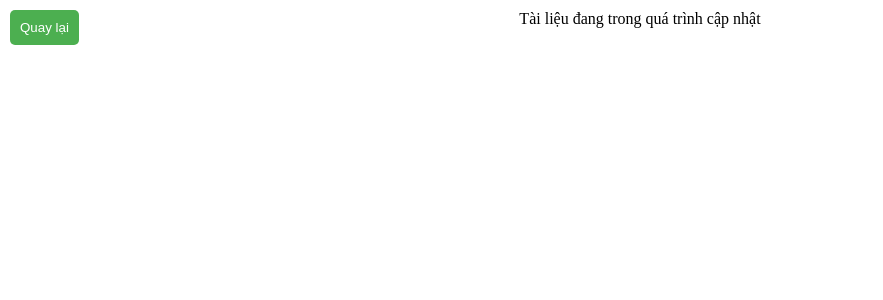
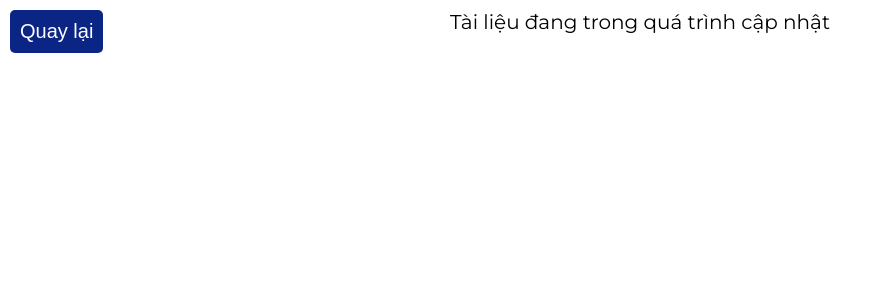
Before and after one commit to ttl2075-stu/Toan1, a PHP site: page /lesson/book/display_images.php?id_bo_sach=1 in a window 1280 px wide. Shown: the top 300 px of the page, without its empty margins (0-883 px from the left). Run offline with PHP 8.4, Linux system fonts and the light colour scheme; the visitor is signed in with stand-in values (Sample User, id 1); data that the repository does not hold is empty.

Commit message:
css tài liệu tham khảo

```diff
--- a/lesson/book/display_images.php
+++ b/lesson/book/display_images.php
@@ -20,12 +20,14 @@
 <head>
     <meta charset="UTF-8">
     <meta name="viewport" content="width=device-width, initial-scale=1.0">
+    <link rel="stylesheet" href="../../assets/css_v2/style.css">
     <title>Hiển thị Ảnh</title>
     <style>
         body {
             margin: 0;
             padding: 0;
             overflow-x: hidden;
+            font-size: 2rem;
         }
 
         .border {
@@ -53,11 +55,17 @@
             top: 10px;
             left: 10px;
             padding: 10px;
-            background-color: #4CAF50;
+            background-color: var(--blue);
             color: white;
             border: none;
             border-radius: 5px;
             cursor: pointer;
+            font-size: 2rem;
+        }
+
+        .goback-button:hover {
+            background-color: var(--yellow);
+            color: var(--blue);
         }
 
         h1 {
```
Also changed, not shown: lesson/book/ontaphk1.php (+14 -6 lines), assets/image/canhdieu.png (added), assets/image/ctst.jpg (added), assets/image/kntt.jpg (added), assets/image/kntt.png (added).
